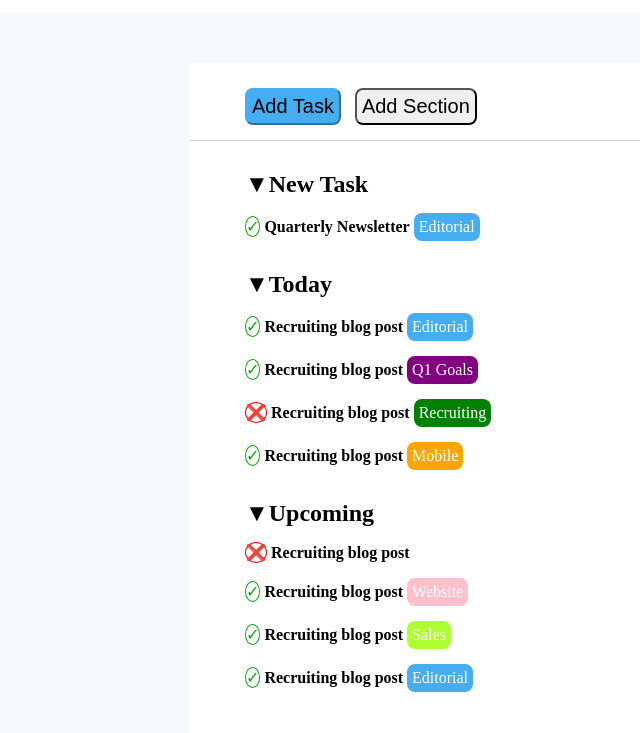
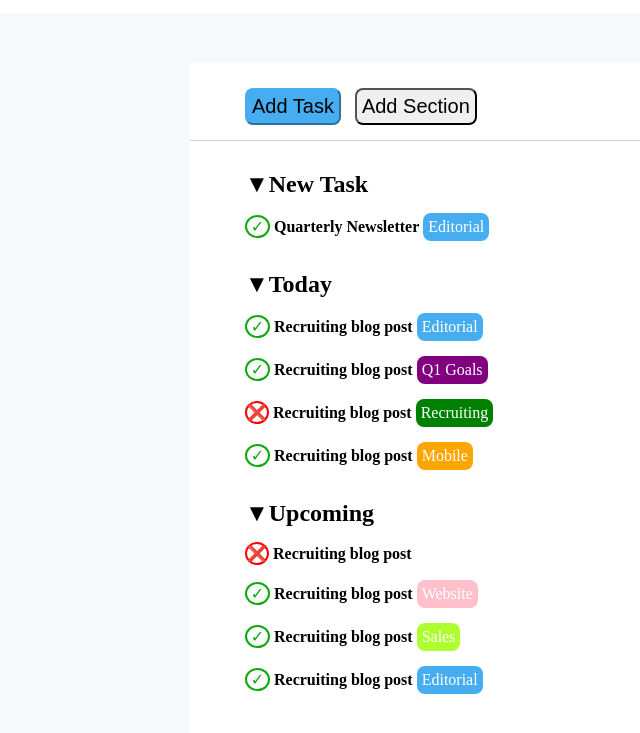
Before and after one commit to Edoardo22/html-css-toboolist, a plain HTML site: page index.html in a window 1280 px wide. Shown: the part 137-870 px from the top of the page, without its empty margins (0-640 px from the left). Drawn offline with Linux system fonts and the light colour scheme.

Commit message:
esercizio finito1

```diff
--- a/css/style.css
+++ b/css/style.css
@@ -89,15 +89,16 @@ button {
 
 .fatto {
     display: inline-block;
-    border: 1px solid rgb(12, 168, 12);
+    border: 2px solid rgb(12, 168, 12);
     color: rgb(12, 168, 12);
     border-radius: 50%;
-
+    width: 25px;
+    text-align: center;
 }
 
 .non-fatto {
     display: inline-block;
-    border: 1px solid red;
+    border: 2px solid red;
     border-radius: 50%;
 }
 
```
